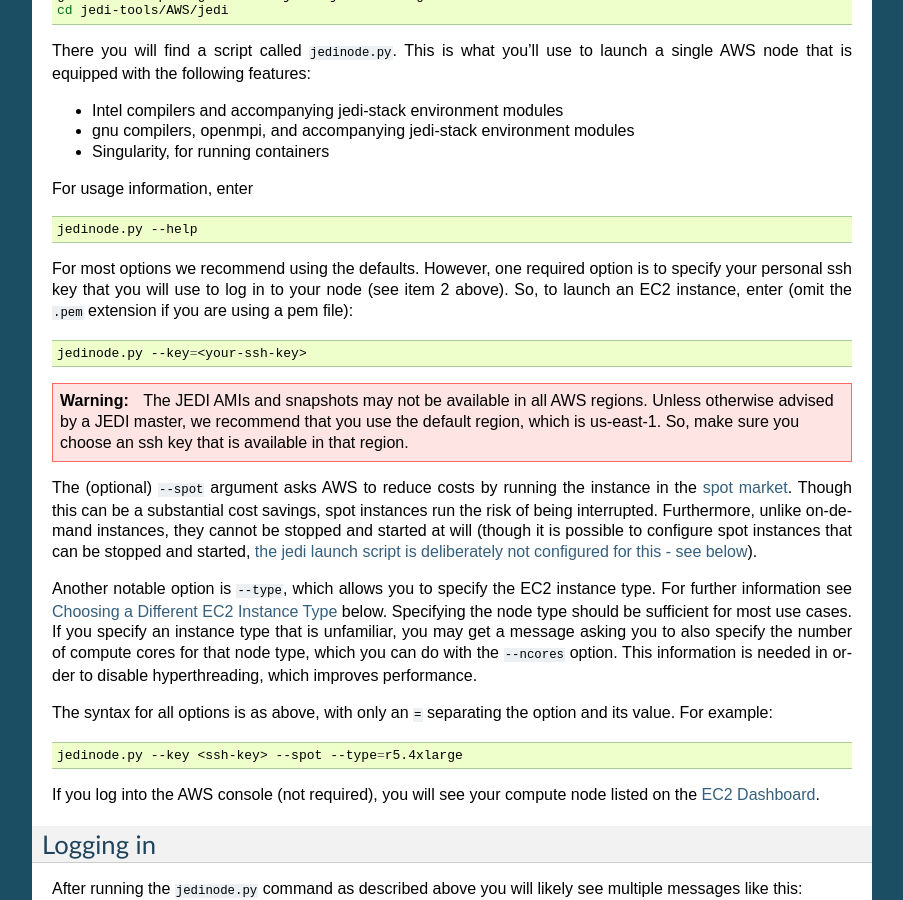
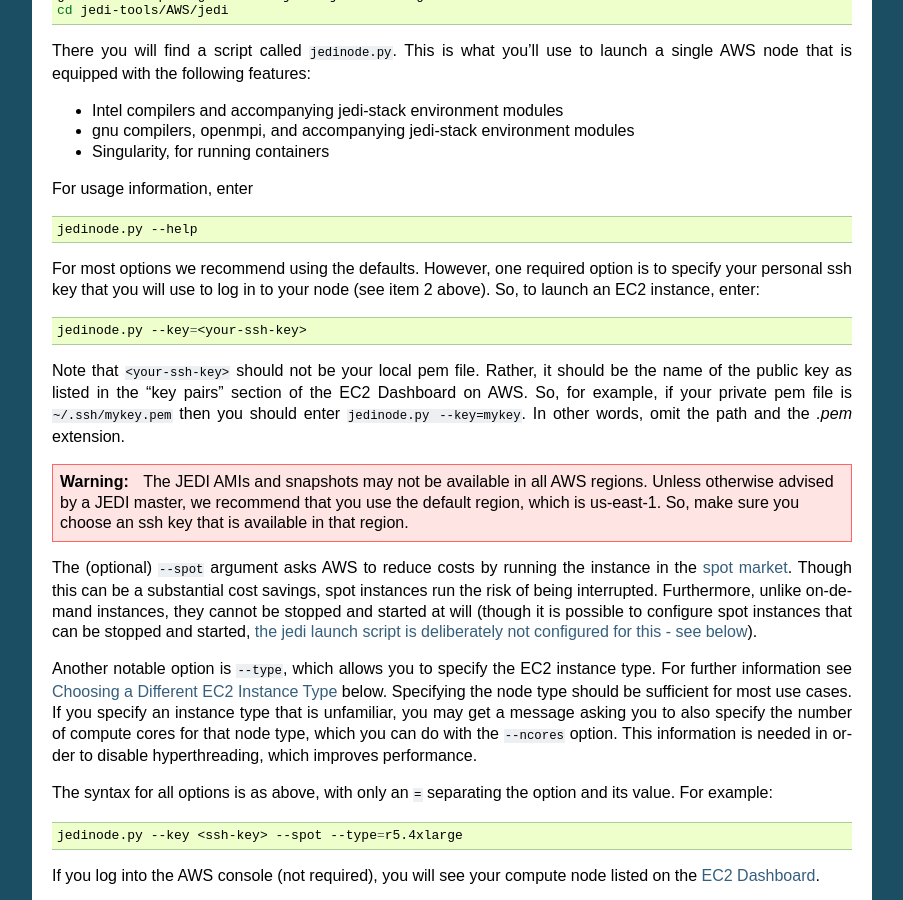
Before and after one commit to JCSDA/jedi-docs, a Sphinx documentation site: the page built from docs/cloud/singlenode.rst, in a window 1280 px wide and 900 px high, scrolled down 421 px. Shown: the whole window, without its empty margins (198-1101 px from the left). Built offline with Sphinx 7.4.7, drawn with Linux system fonts in a browser that asks for light colours.

Commit message:
clarify key instructions for single node

```diff
--- a/docs/cloud/singlenode.rst
+++ b/docs/cloud/singlenode.rst
@@ -32,11 +32,13 @@
 
     jedinode.py --help
 
-For most options we recommend using the defaults.  However, one required option is to specify your personal ssh key that you will use to log in to your node (see item 2 above).  So, to launch an EC2 instance, enter (omit the :code:`.pem` extension if you are using a pem file):
+For most options we recommend using the defaults.  However, one required option is to specify your personal ssh key that you will use to log in to your node (see item 2 above).  So, to launch an EC2 instance, enter:
 
 .. code:: bash
 
     jedinode.py --key=<your-ssh-key>
+
+Note that :code:`<your-ssh-key>` should not be your local pem file.  Rather, it should be the name of the public key as listed in the "key pairs" section of the EC2 Dashboard on AWS.  So, for example, if your private pem file is :code:`~/.ssh/mykey.pem` then you should enter :code:`jedinode.py --key=mykey`.  In other words, omit the path and the `.pem` extension.
 
 .. warning::
 
```
